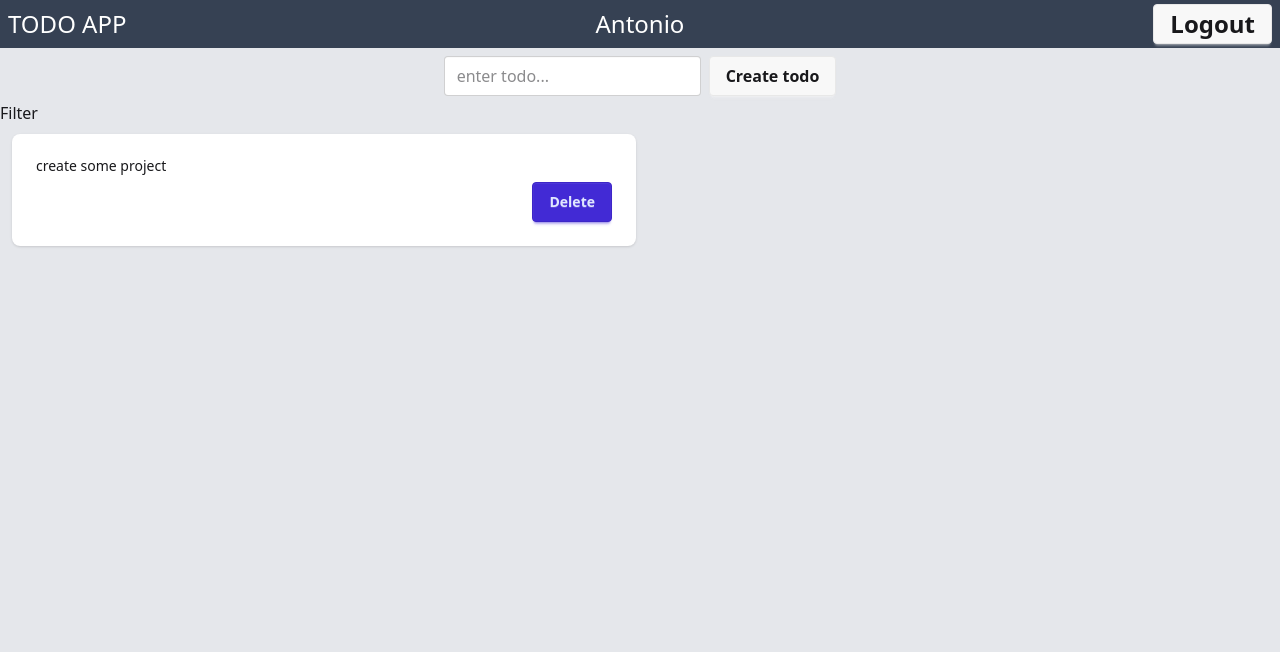
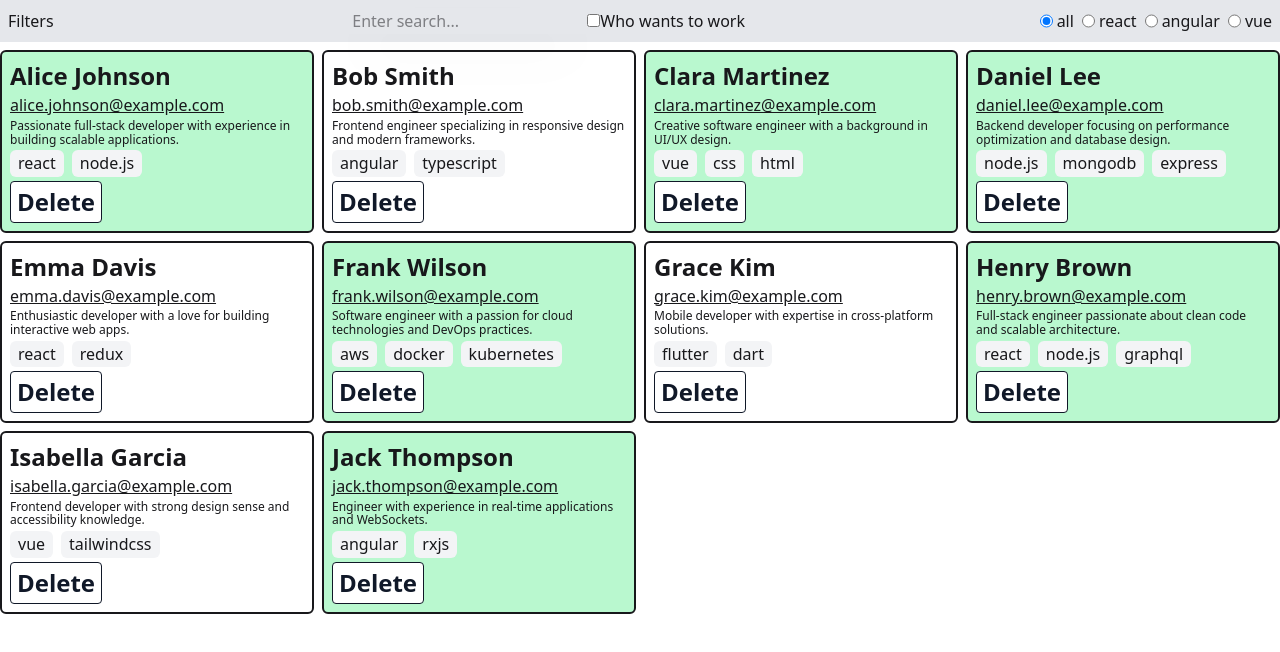
Before and after one commit to Lubov1506/training, a React (Vite) app: page / in a window 1280 px wide. Shown: the top 652 px of the page. Built offline with nearby package versions, Linux system fonts and the light colour scheme.

Commit message:
EmployeesApp

```diff
--- a/src/App.jsx
+++ b/src/App.jsx
@@ -1,10 +1,10 @@
-import { TodosApp } from "./components/"
+import { EmployeesApp, TodosApp } from "./components/"
 
 function App() {
 
   return (
     <div className='flex flex-col gap-2 w-full h-full justify-center items-center'>
-      <TodosApp />
+      <EmployeesApp />
     </div>
   )
 }
--- a/src/components/Form/EmployeeApp.jsx
+++ b/src/components/EmployeesApp/EmployeesApp.jsx
@@ -5,7 +5,7 @@ import usersList from "../../assets/users.json"
 import { useEffect, useState } from "react"
 import { getFilteredData } from "../../helpers"
 
-export const EmployeeApp = () => {
+export const EmployeesApp = () => {
   const [users, setUsers] = useState(() => {
     const savedUsers = window.localStorage.getItem("saved-users")
     if (savedUsers !== null && JSON.parse(savedUsers).length) {
@@ -26,7 +26,7 @@ export const EmployeeApp = () => {
   }
 
   return (
-    <>
+    <div className="w-full h-screen">
       <EmployeesFilter
         setSearchValue={setSearchValue}
         setIsAvailable={setIsAvailable}
@@ -39,6 +39,6 @@ export const EmployeeApp = () => {
         onDelete={handleDeleteUser}
         searchValue={searchValue}
       />
-    </>
+    </div>
   )
 }
--- a/src/components/index.js
+++ b/src/components/index.js
@@ -9,10 +9,7 @@ export * from "./Modal/Modal.jsx"
 export * from "./ProductsApp/ProductsApp.jsx"
 export * from "./TaskOne/TaskOne.jsx"
 export * from "./Vote/Vote.jsx"
-export * from "./Form/UncontrolledForm.jsx"
-export * from "./Form/Form.jsx"
-export * from './Form/EmployeesList.jsx'
-export * from './Form/EmployeeApp.jsx'
+export * from './EmployeesApp/EmployeesApp.jsx'
 export * from './PetForm/PetFormApp.jsx'
 export * from "./ArticlesApp/ArticlesApp.jsx"
 export * from './PostsApp/PostsApp.jsx'
```
Also changed, not shown: src/components/EmployeesApp/EmployeeCard.jsx (renamed from src/components/Form/EmployeeCard.jsx), src/components/EmployeesApp/EmployeeFilter.jsx (renamed from src/components/Form/EmployeeFilter.jsx), src/components/EmployeesApp/EmployeesList.jsx (renamed from src/components/Form/EmployeesList.jsx), src/components/EmployeesApp/Form.jsx (renamed from src/components/Form/Form.jsx), src/components/EmployeesApp/FormInput.jsx (renamed from src/components/Form/FormInput.jsx), src/components/EmployeesApp/UncontrolledForm.jsx (renamed from src/components/Form/UncontrolledForm.jsx).
